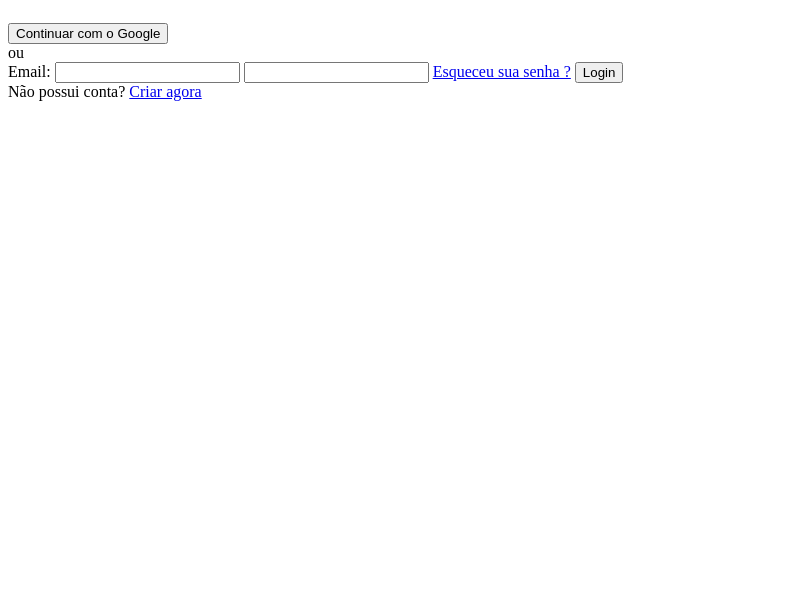
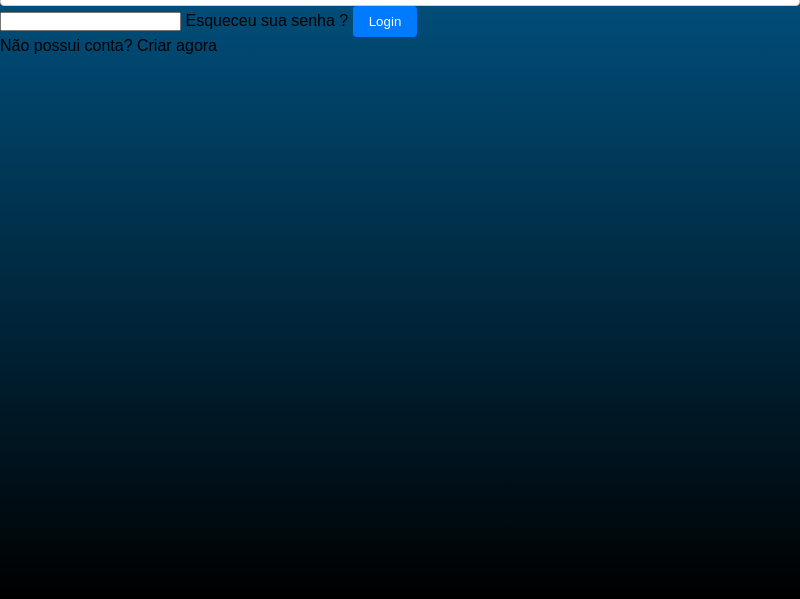
Before and after one commit to ArthurFPUnifeob/TeamCDS-PI2, an Electron app: page public/pages/index.html in a window 800 px wide. Shown: the part 201-800 px from the top of the page. Drawn offline with Linux system fonts and the light colour scheme.

Commit message:
feat: add backgrond on global css and reset css

```diff
--- a/src/style/global.css
+++ b/src/style/global.css
@@ -1,3 +1,5 @@
+@import url(reset.css);
+
 :root{
     --blue-100: #004E7A;
     --blue-200: #39606D;
@@ -8,6 +10,12 @@
     --white_trans: #F3F3F799;
 
     --black: #141414;
+}
+
+body {
+  background: rgb(0,78,122);
+  background: linear-gradient(180deg, rgba(0,78,122,1) 25%, rgba(0,0,0,1) 100%);
+  height: 100vh;
 }
 
 h1 {
@@ -46,7 +54,3 @@ p {
   font-size: 1.000rem;
   font-family: poppins;
 }
-
-br{
-  background-color: red;
-}
```
